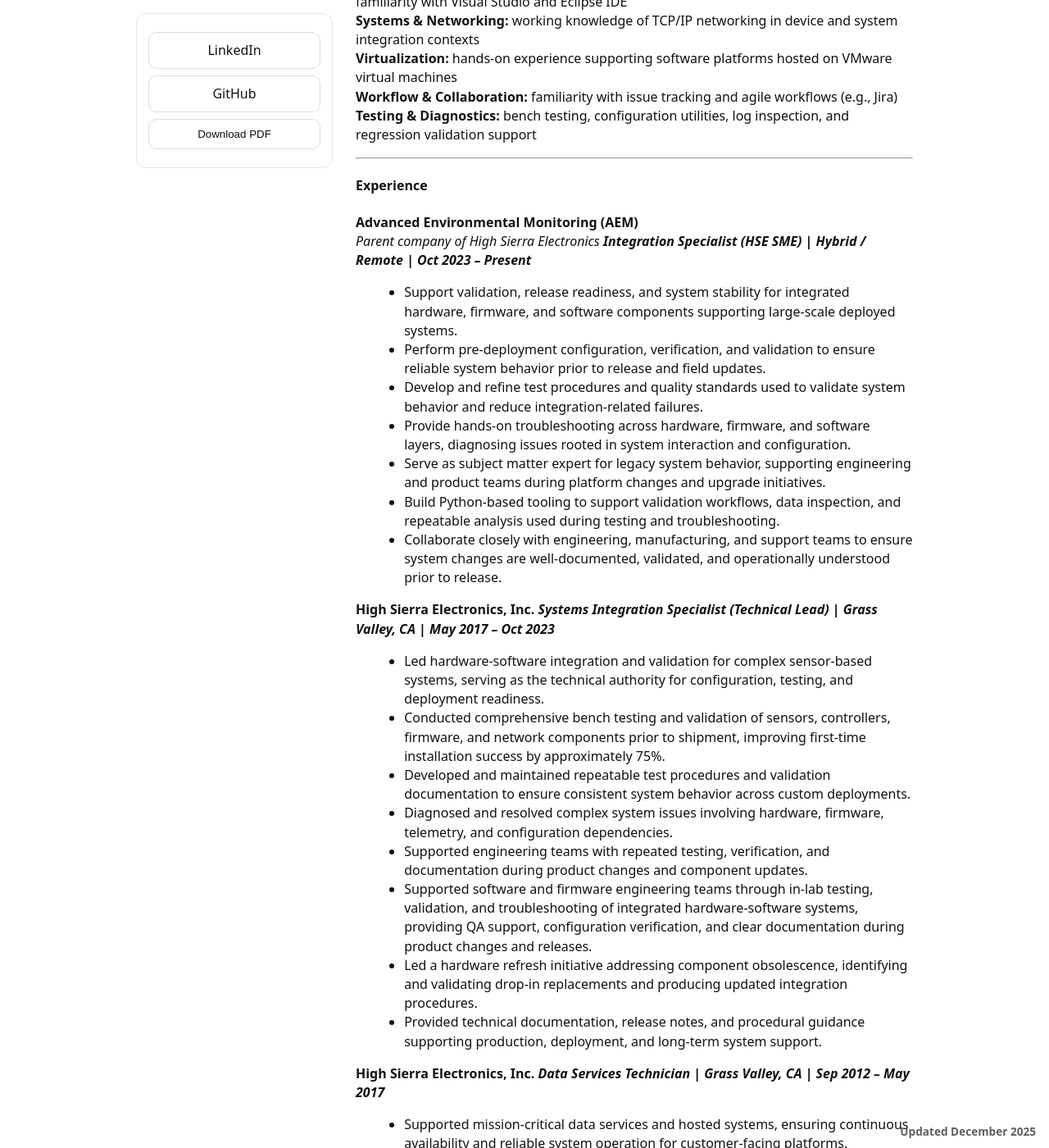
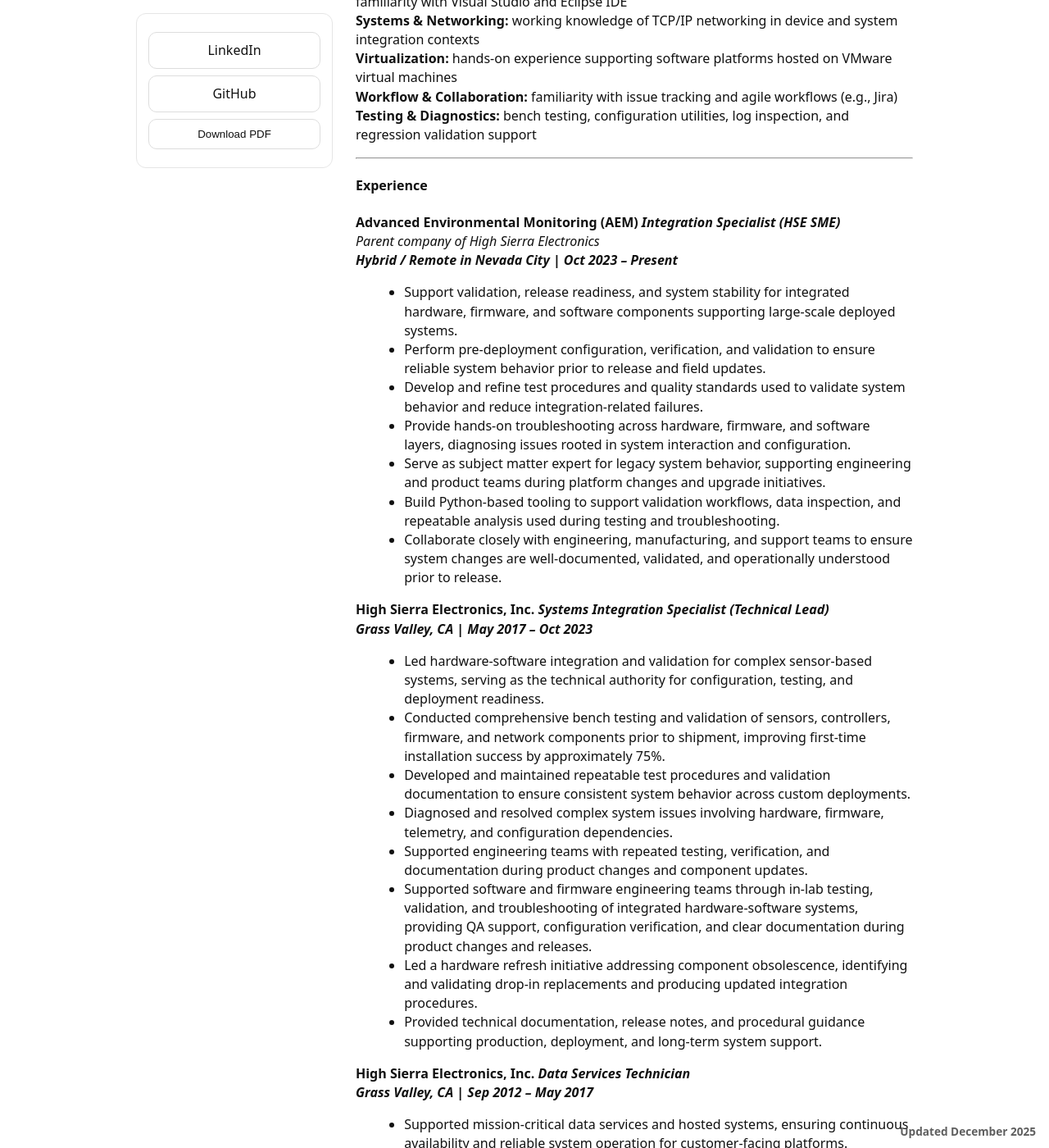
Before and after one commit to jostagirl/PublicResume, a Jekyll site: the page built from v/GrassValley/index.md, in a window 1280 px wide and 1400 px high, scrolled down 1341 px. Shown: the whole window at 82% size. Built offline with Jekyll 4.4.1, drawn with Linux system fonts in a browser that asks for light colours; our own code applies the rules of GitHub Pages for plain Markdown files.

Commit message:
Publish resume site update

```diff
--- a/v/GrassValley/index.md
+++ b/v/GrassValley/index.md
@@ -56,9 +56,9 @@ Hardware-software systems integration specialist with 13+ years of hands-on expe
 ---
 
 #### Experience
-**Advanced Environmental Monitoring (AEM)**
+**Advanced Environmental Monitoring (AEM)** ***Integration Specialist (HSE SME)***
 *Parent company of High Sierra Electronics*
-***Integration Specialist (HSE SME) | Hybrid / Remote | Oct 2023 – Present***
+***Hybrid / Remote in Nevada City | Oct 2023 – Present***
 
 - Support validation, release readiness, and system stability for integrated hardware, firmware, and software components supporting large-scale deployed systems.
 - Perform pre-deployment configuration, verification, and validation to ensure reliable system behavior prior to release and field updates.
@@ -68,8 +68,8 @@ Hardware-software systems integration specialist with 13+ years of hands-on expe
 - Build Python-based tooling to support validation workflows, data inspection, and repeatable analysis used during testing and troubleshooting.
 - Collaborate closely with engineering, manufacturing, and support teams to ensure system changes are well-documented, validated, and operationally understood prior to release.
 
-**High Sierra Electronics, Inc.**
-***Systems Integration Specialist (Technical Lead) | Grass Valley, CA | May 2017 – Oct 2023***
+**High Sierra Electronics, Inc.** ***Systems Integration Specialist (Technical Lead)***
+***Grass Valley, CA | May 2017 – Oct 2023***
 
 - Led hardware-software integration and validation for complex sensor-based systems, serving as the technical authority for configuration, testing, and deployment readiness.
 - Conducted comprehensive bench testing and validation of sensors, controllers, firmware, and network components prior to shipment, improving first-time installation success by approximately 75%.
@@ -80,8 +80,8 @@ Hardware-software systems integration specialist with 13+ years of hands-on expe
 - Led a hardware refresh initiative addressing component obsolescence, identifying and validating drop-in replacements and producing updated integration procedures.
 - Provided technical documentation, release notes, and procedural guidance supporting production, deployment, and long-term system support.
 
-**High Sierra Electronics, Inc.**
-***Data Services Technician | Grass Valley, CA | Sep 2012 – May 2017***
+**High Sierra Electronics, Inc.** ***Data Services Technician***
+***Grass Valley, CA | Sep 2012 – May 2017***
 
 - Supported mission-critical data services and hosted systems, ensuring continuous availability and reliable system operation for customer-facing platforms.
 - Provided Tier 2 technical support and troubleshooting across software, data, and network layers in time-sensitive operational environments.
```
